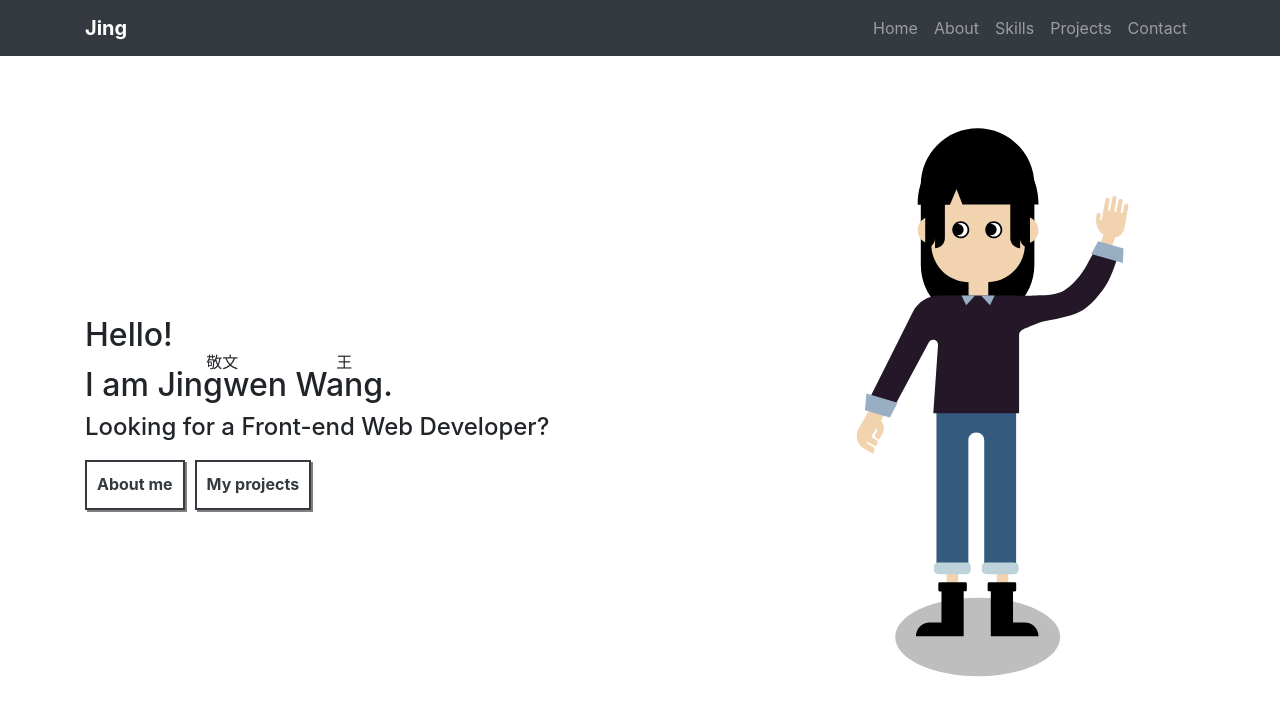
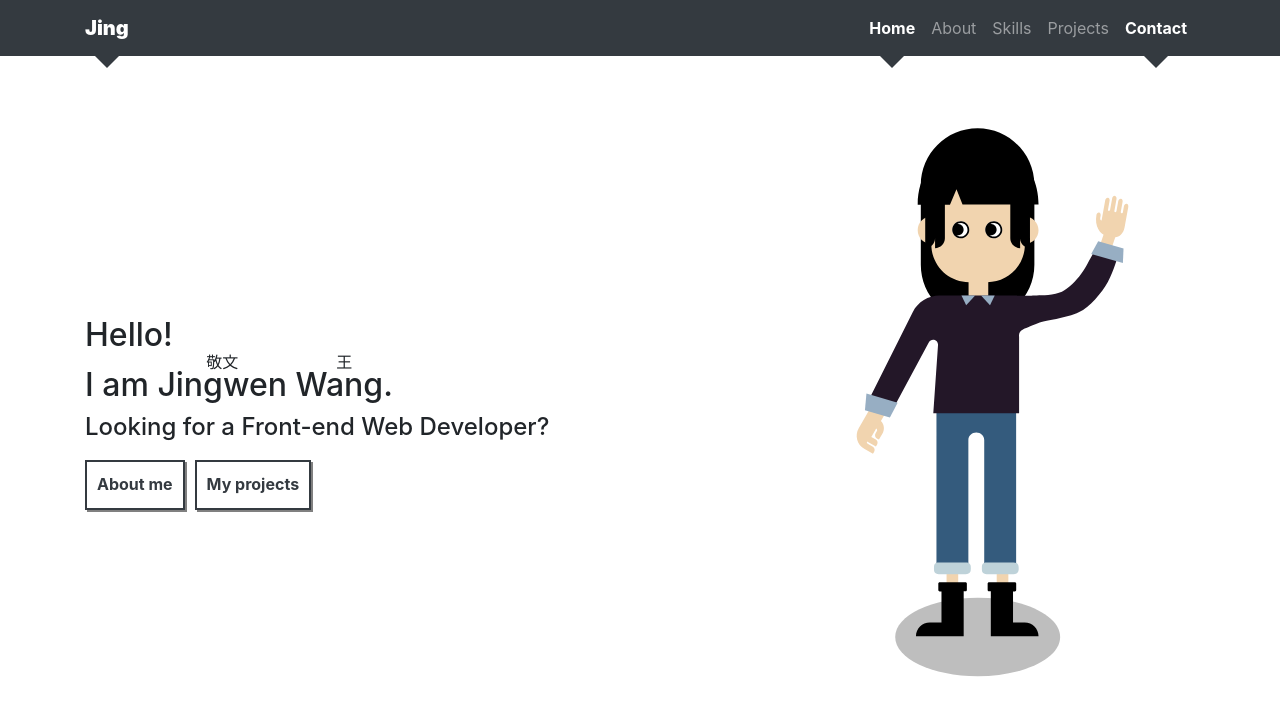
Before and after one commit to angingen/Jingwen-portfolio, a React (Create React App) app: page /home in a window 1280 px wide. Shown: the top 716 px of the page. Built offline with nearby package versions, Linux system fonts and the light colour scheme; no server answers.

Commit message:
:lipstick: add active link style

```diff
--- a/src/App.scss
+++ b/src/App.scss
@@ -643,6 +643,7 @@ section.project-demo {
             padding: 0 10px;
             text-decoration: underline;
         }
+
     }
 
 }
@@ -680,3 +681,25 @@ section.project-demo {
 .hidden {
     visibility: hidden;
 }
+
+header {
+    a.active {
+        opacity: 1;
+        font-weight: bold;
+        position: relative;
+    }
+
+    a.active::after {
+        content: ' ';
+        width: 0;
+        height: 0;
+        border-left: 20px solid transparent;
+        border-right: 20px solid transparent;
+        border-top: 20px solid $dark;
+        position: absolute;
+        bottom: -10px;
+        left: 50%;
+        transform: translate(-50%,50%);
+        z-index: 10;
+    }
+}
--- a/src/components/HeaderComponent.js
+++ b/src/components/HeaderComponent.js
@@ -1,14 +1,14 @@
 import React, { Component } from 'react';
 import { Collapse, Navbar, NavbarToggler, NavbarBrand, Nav, NavItem} from 'reactstrap';
-import { Link } from 'react-router-dom';
+import { NavLink } from 'react-router-dom';
 
 export default class Header extends Component {
     constructor(props) {
       super(props);
-
       this.toggle = this.toggle.bind(this);
       this.state = {
-        isOpen: false
+        isOpen: false,
+        activeLink: 'home'
       };
     }
 
@@ -23,25 +23,30 @@ export default class Header extends Component {
         <header>
           <Navbar color="dark" dark expand="md">
             <div className="container">
-            <Link className="navbar-brand" to="/home"><strong>Jing</strong></Link>
+            <NavLink className="navbar-brand" to="/home"><strong>Jing</strong></NavLink>
             <NavbarToggler onClick={this.toggle} />
             <Collapse isOpen={this.state.isOpen} navbar>
               <Nav className="ml-auto" navbar>
                 <NavItem>
-                    <Link className="nav-link" to='/home'>Home</Link>
+                    <NavLink className="nav-link" to='/home' activeClassName="active">Home</NavLink>
+                    <span></span>
                 </NavItem>
                 <NavItem>
-                    <Link className="nav-link" to='/about'>About</Link>
+                    <NavLink className="nav-link" to='/about' activeClassName="active">About</NavLink>
+                    <span></span>
                 </NavItem>
                 <NavItem>
-                    <Link className="nav-link" to='/skills'>Skills</Link>
+                    <NavLink className="nav-link" to='/skills' activeClassName="active">Skills</NavLink>
+                    <span></span>
                 </NavItem>
                 <NavItem>
-                    <Link className="nav-link" to='/projects'>Projects</Link>
+                    <NavLink className="nav-link" to='/projects' activeClassName="active">Projects</NavLink>
+                    <span></span>
                 </NavItem>
 
                 <NavItem>
-                    <Link className="nav-link" to='/home'>Contact</Link>
+                    <NavLink className="nav-link" to='/home' activeClassName="active">Contact</NavLink>
+                    <span></span>
                 </NavItem>
               </Nav>
             </Collapse>
```
